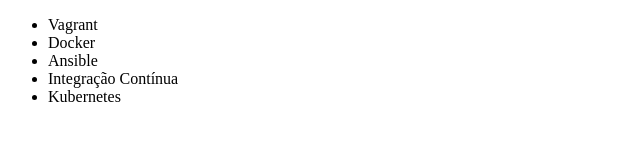
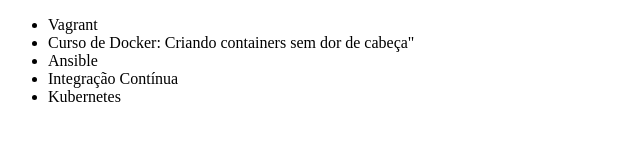
Before and after one commit to ArturCarlosPacheco/alura-git, a plain HTML site: page index.html in a window 1280 px wide. Shown: the whole page, without its empty margins (0-640 px from the left). Drawn offline with Linux system fonts and the light colour scheme.

Commit message:
Alterando o nome do curso Docker

```diff
--- a/index.html
+++ b/index.html
@@ -7,7 +7,7 @@
 <body>
     <ul>
         <li>Vagrant</li>
-        <li>Docker</li>
+        <li>Curso de Docker: Criando containers sem dor de cabeça"</li>
         <li>Ansible</li>
         <li>Integração Contínua</li>
         <li>Kubernetes</li>
```
